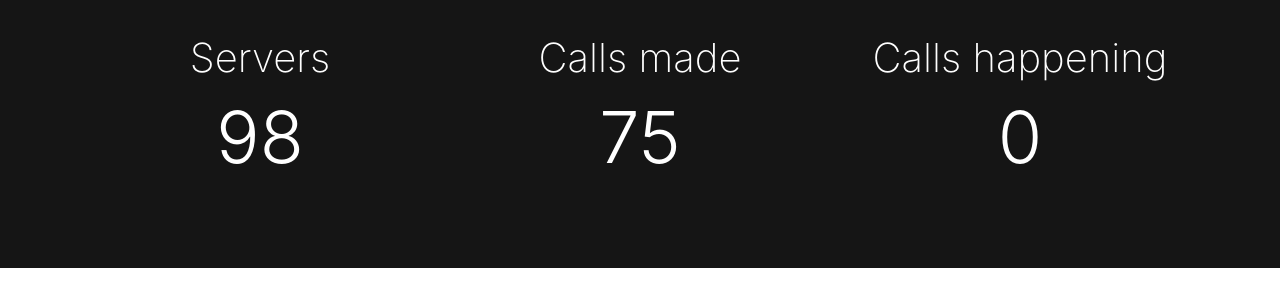
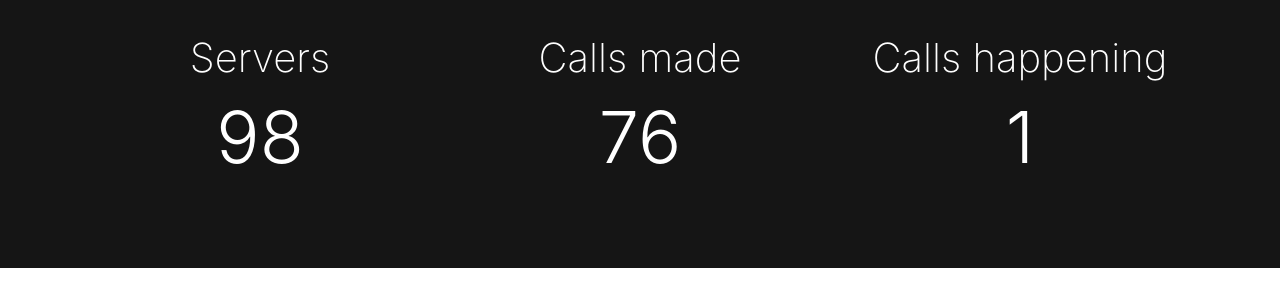
Before and after one commit to tumblenet/tnphone.tumblenet.ga, a Jekyll site: the page built from index.html, in a window 1280 px wide and 900 px high, scrolled down 443 px. Shown: the part 167-467 px from the top of the window. Built offline with Jekyll 4.4.1, drawn with Linux system fonts in a browser that asks for light colours; nearby versions of some CDN libraries.

Commit message:
Update Phones feed

```diff
--- a/_data/phones.json
+++ b/_data/phones.json
@@ -1,5 +1,5 @@
 {
-	"callsMade": 75,
+	"callsMade": 76,
 	"servers": 98,
-	"currentCalls": 0
+	"currentCalls": 1
 }
```
